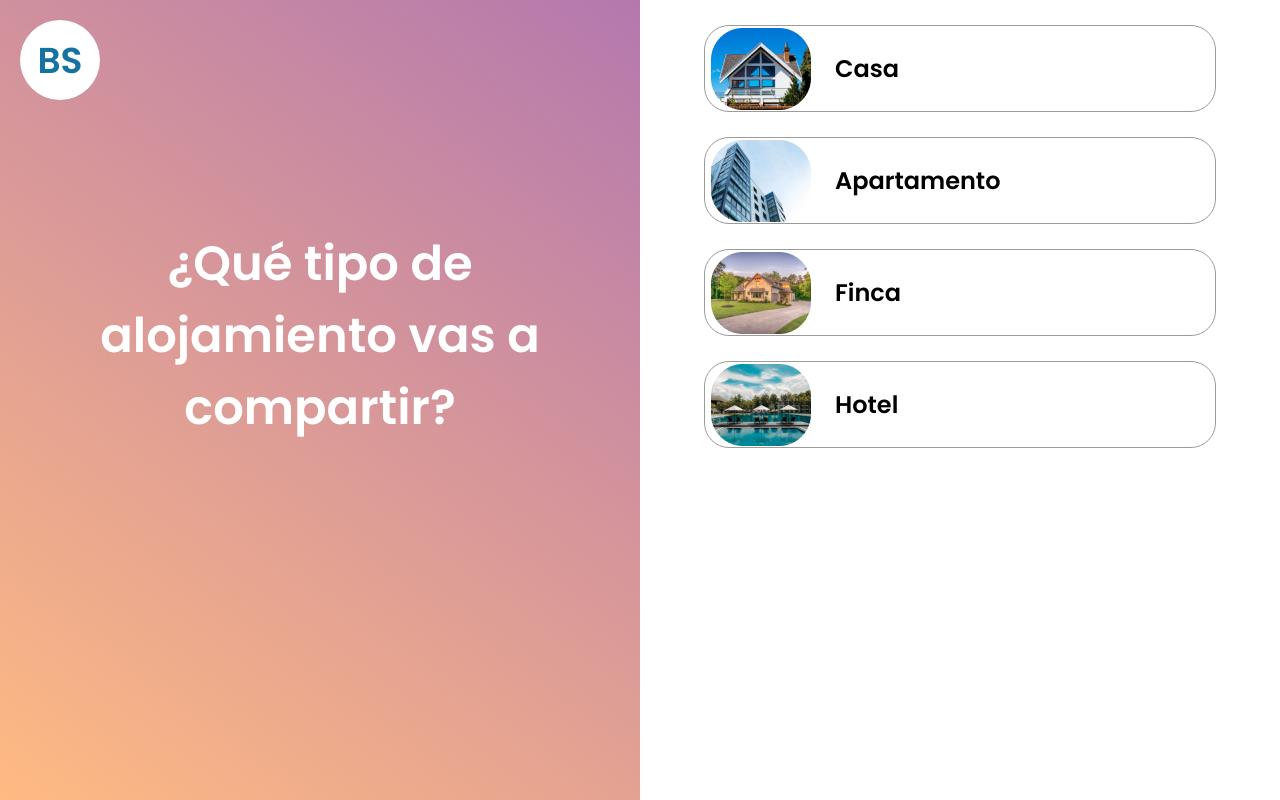
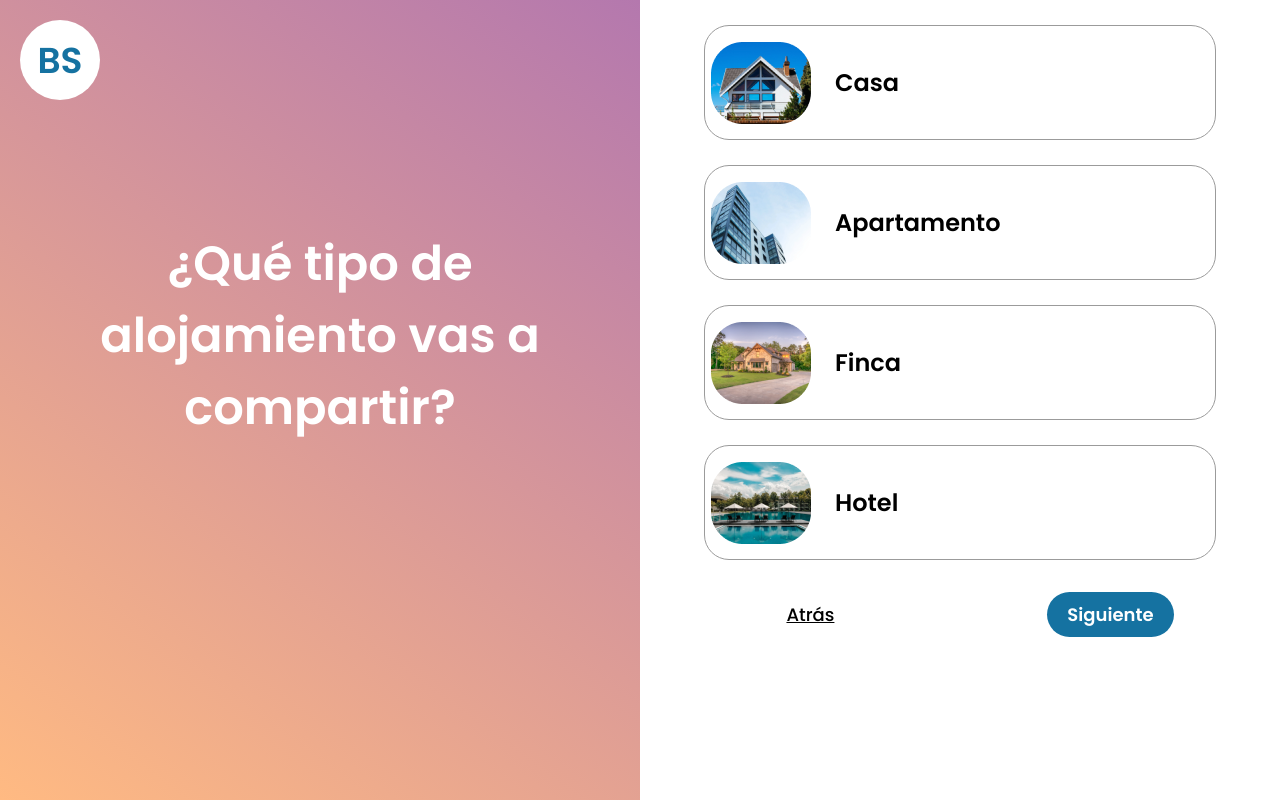
Before and after one commit to Mike-droid/host_ui_c9, a Next.js app: page /paso/1 in a window 1280 px wide. Built offline with nearby package versions, Linux system fonts and the light colour scheme.

Commit message:
Pantalla de opciones y su footer maquetada

```diff
--- /dev/null
+++ b/components/FooterSteps.jsx
@@ -0,0 +1,30 @@
+import Link from 'next/link';
+import ActionButton from './ActionButton';
+import FooterStepsStyles from '../styles/FooterSteps.module.css';
+
+const footerSteps = (props) => {
+  const { paso } = props;
+  return (
+    <footer
+      className={FooterStepsStyles.footer}
+    >
+      <ul className={FooterStepsStyles.stepsList}>
+        <li>
+          <Link href={`/paso/${paso}`}>
+            <a className={FooterStepsStyles.atras}>
+              Atrás
+            </a>
+          </Link>
+        </li>
+        <li>
+          <ActionButton
+            textButton="Siguiente"
+            paso="#"
+          />
+        </li>
+      </ul>
+    </footer>
+  )
+}
+
+export default footerSteps;
--- a/components/RightSide.jsx
+++ b/components/RightSide.jsx
@@ -1,5 +1,6 @@
 import OptionCard from '../components/OptionCard';
 import RightSideStyles from '../styles/RightSide.module.css';
+import FooterSteps from '../components/FooterSteps';
 
 
 const RightSide = (props) => {
@@ -9,6 +10,8 @@ const RightSide = (props) => {
       <OptionCard image='/apartamento.png' alt="Apartamento" description="Apartamento" />
       <OptionCard image='/finca.png' alt="Finca" description="Finca" />
       <OptionCard image='/hotel.png' alt="Hotel" description="Hotel" />
+
+      <FooterSteps paso='#' />
     </section>
   );
 }
--- /dev/null
+++ b/styles/FooterSteps.module.css
@@ -0,0 +1,21 @@
+.footer {
+  align-items: center;
+  display: flex;
+  flex-direction: row;
+  justify-content: space-evenly;
+}
+
+.atras {
+  font-family: 'Poppins', sans-serif;
+  font-size: 18px;
+  font-weight: 500;
+  text-decoration: underline;
+}
+
+.stepsList {
+  align-items: center;
+  display: flex;
+  justify-content: space-around;
+  list-style: none;
+  width: 100%;
+}
--- a/styles/optionCard.module.css
+++ b/styles/optionCard.module.css
@@ -8,6 +8,7 @@
   border: 1px solid var(--border);
   border-radius: 25px;
   margin: 25px auto;
+  padding-block: 15px;
 }
 
 .description {
```
